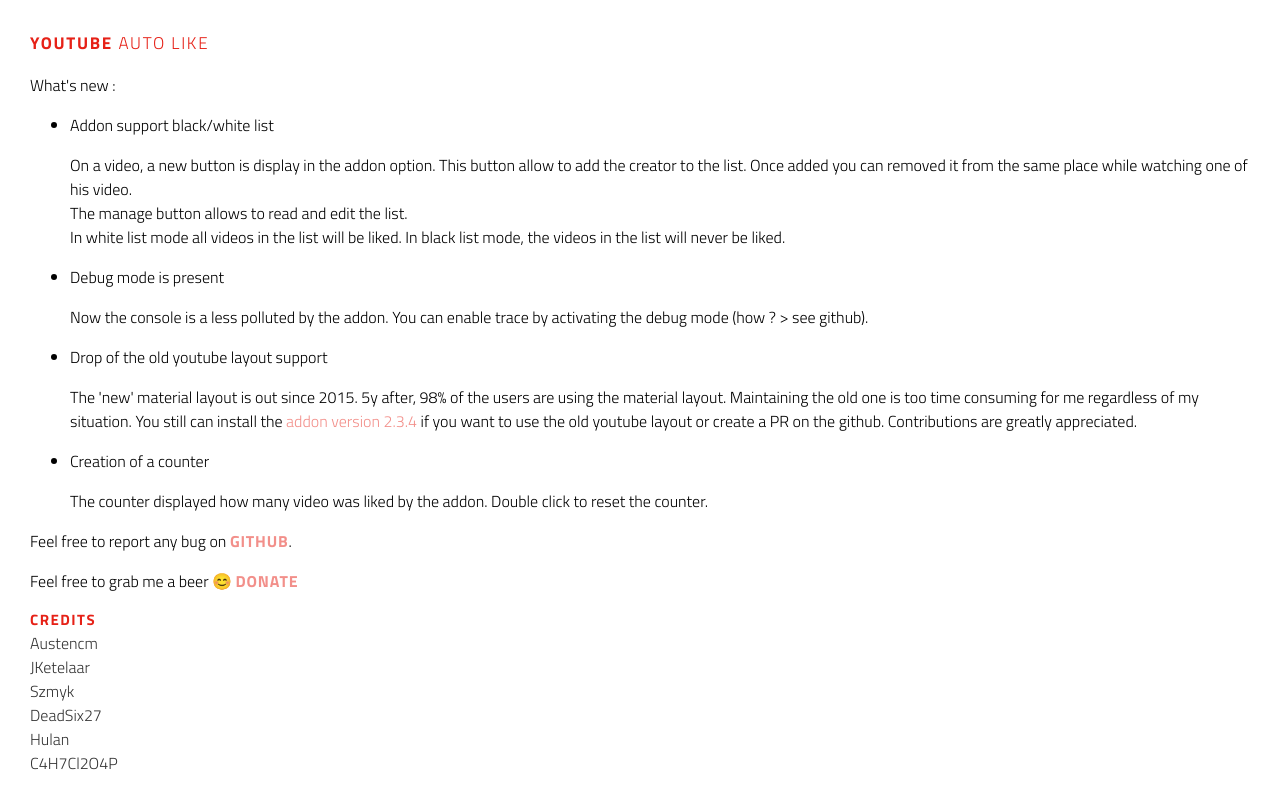
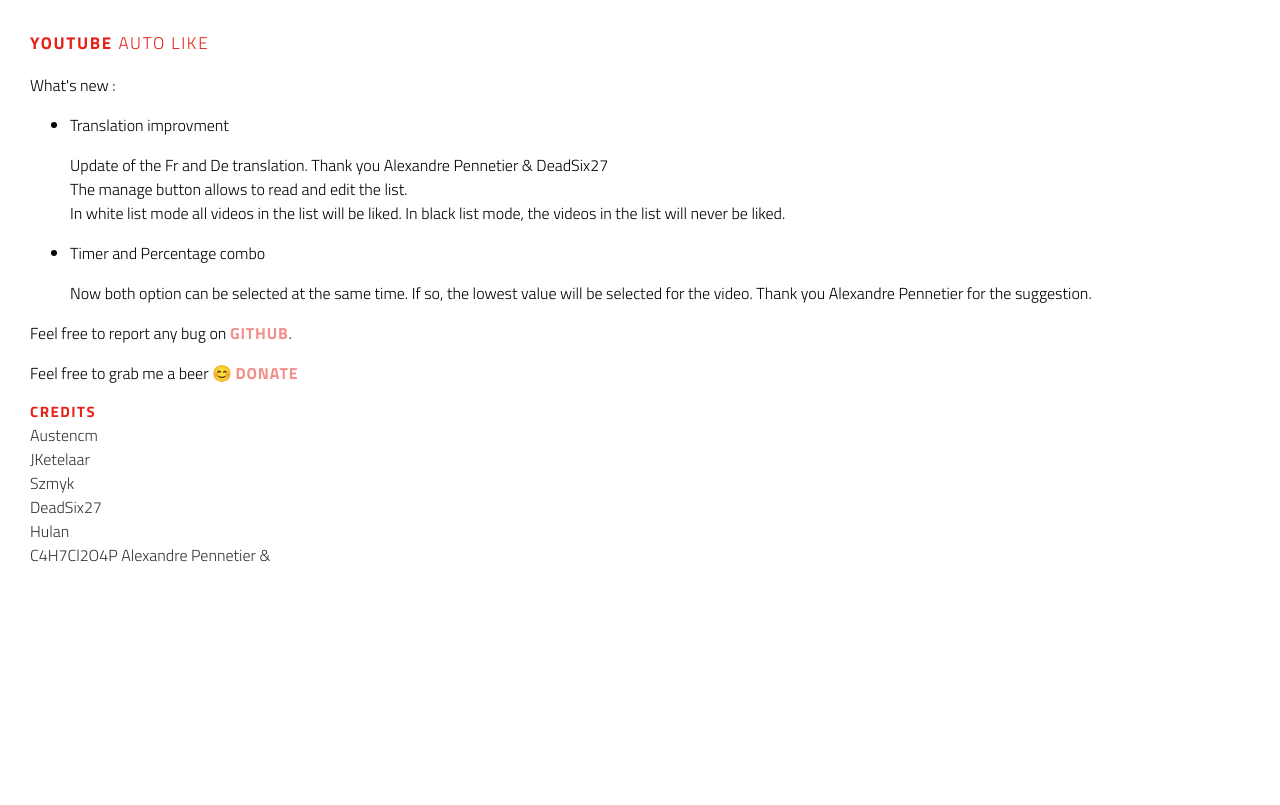
Before and after one commit to austencm/youtube-auto-like, a browser extension: page app/update_info.html in a window 1280 px wide. Drawn offline with Linux system fonts and the light colour scheme.

Commit message:
Update to 3.2.0

```diff
--- a/app/update_info.html
+++ b/app/update_info.html
@@ -13,16 +13,12 @@
 	<h1 id="title"><strong>YouTube</strong> Auto Like</h1>
 	<p>What's new :</p>
 	<ul>
-		<li>Addon support black/white list</li>
-		<p>On a video, a new button is display in the addon option. This button allow to add the creator to the list. Once added you can removed it from the same place while watching one of his video.</br>
+		<li>Translation improvment</li>
+		<p>Update of the Fr and De translation. Thank you Alexandre Pennetier & DeadSix27</br>
 		The manage button allows to read and edit the list.</br>
 		In white list mode all videos in the list will be liked. In black list mode, the videos in the list will never be liked.</p>
-		<li>Debug mode is present</li>
-		<p>Now the console is a less polluted by the addon. You can enable trace by activating the debug mode (how ? > see github).</p>
-		<li>Drop of the old youtube layout support</li>
-		<p>The 'new' material layout is out since 2015. 5y after, 98% of the users are using the material layout. Maintaining the old one is too time consuming for me regardless of my situation. You still can install the <a href="https://addons.mozilla.org/fr/firefox/addon/youtube_auto_like/versions/">addon version 2.3.4</a> if you want to use the old youtube layout or create a PR on the github. Contributions are greatly appreciated.</p>
-		<li>Creation of a counter</li>
-		<p>The counter displayed how many video was liked by the addon. Double click to reset the counter.</p>
+		<li>Timer and Percentage combo</li>
+		<p>Now both option can be selected at the same time. If so, the lowest value will be selected for the video. Thank you Alexandre Pennetier for the suggestion.</p>
 	</ul>
 	<p>Feel free to report any bug on <a id="report-link" href="https://github.com/Taknok/youtube-auto-like">Github</a>.</p>
 	<div id="links">
@@ -35,6 +31,7 @@
 		<a href="https://github.com/DeadSix27">DeadSix27</a></br>
 		<a href="https://github.com/Hultan">Hulan</a></br>
 		<a href="https://github.com/C4H7Cl2O4P">C4H7Cl2O4P</a>
+		<a href="https://github.com/alexandre-pennetier">Alexandre Pennetier & </a>
 	</div>
 </body>
 
```
Also changed, not shown: README.md, app/manifest.json.
